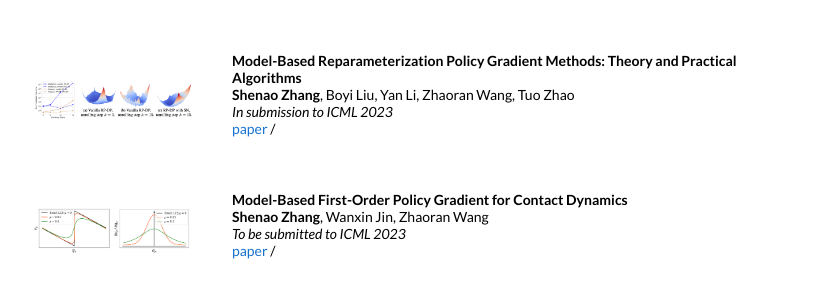
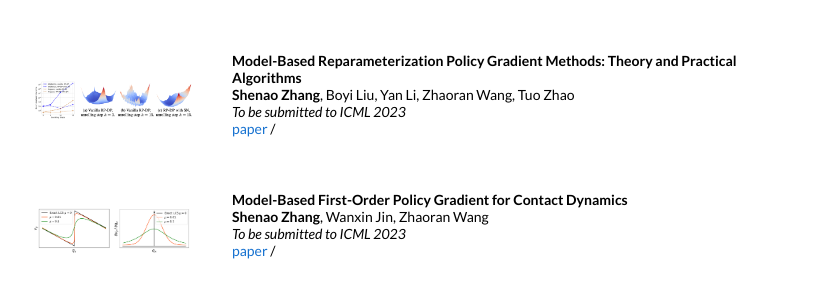
Before and after one commit to shenao-zhang/shenao-zhang.github.io, a Jekyll site: the page built from _posts/2021-12-02-mbpg.markdown, in a window 1280 px wide. Shown: the part 378-674 px from the top of the page, without its empty margins (228-1051 px from the left). Built offline with Jekyll 4.4.1, drawn with Linux system fonts in a browser that asks for light colours.

Commit message:
Update 2021-12-02-mbpg.markdown

```diff
--- a/_posts/2021-12-02-mbpg.markdown
+++ b/_posts/2021-12-02-mbpg.markdown
@@ -6,6 +6,6 @@ image: /images/mbpg21.jpg
 categories: research
 author: "Shenao Zhang"
 authors: "<strong>Shenao Zhang</strong>, Boyi Liu, Yan Li, Zhaoran Wang, Tuo Zhao"
-venue: "In submission to ICML 2023"
+venue: "To be submitted to ICML 2023"
 arxiv: https://shenao-zhang.github.io/RPgradRL/RPgrad.pdf
 ---
```
